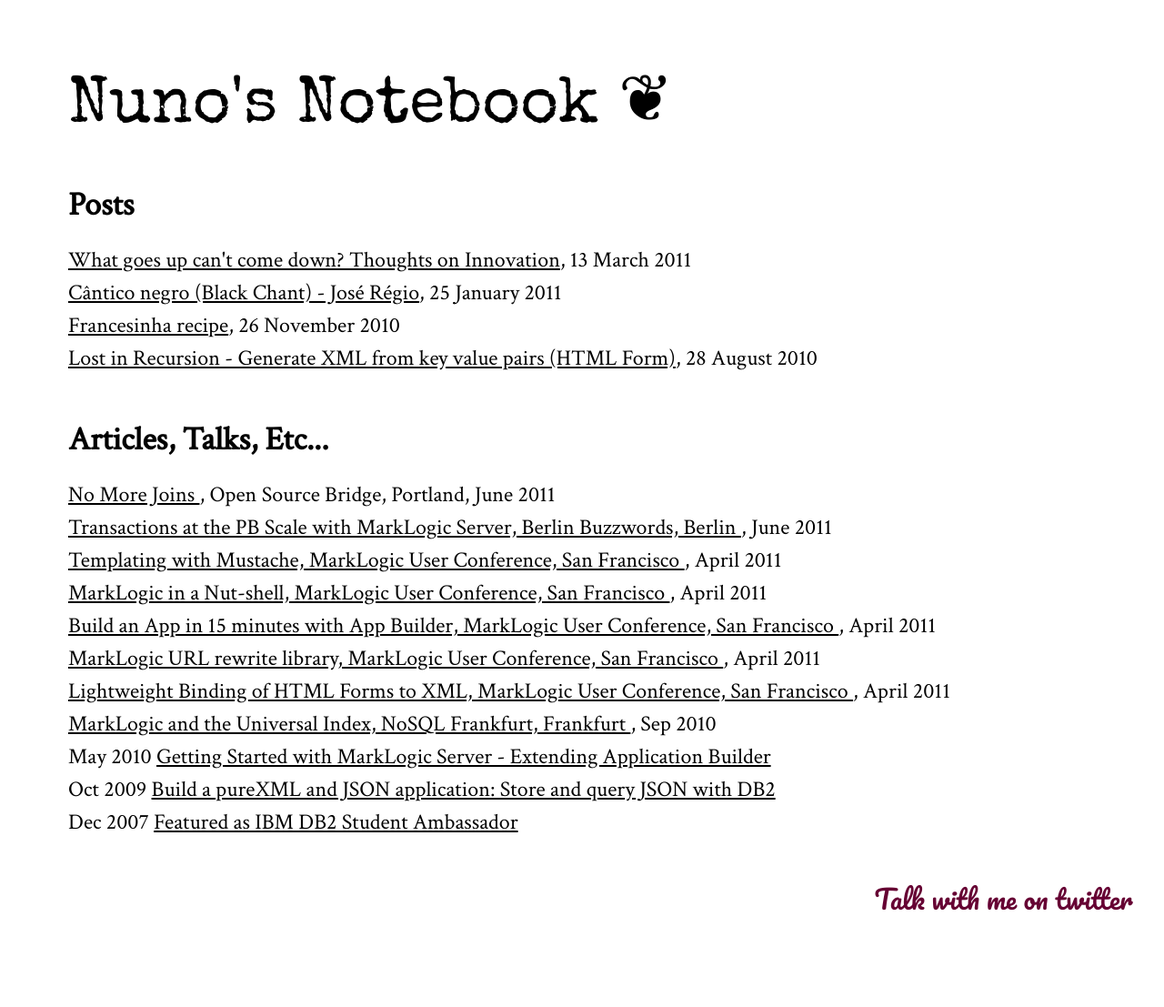
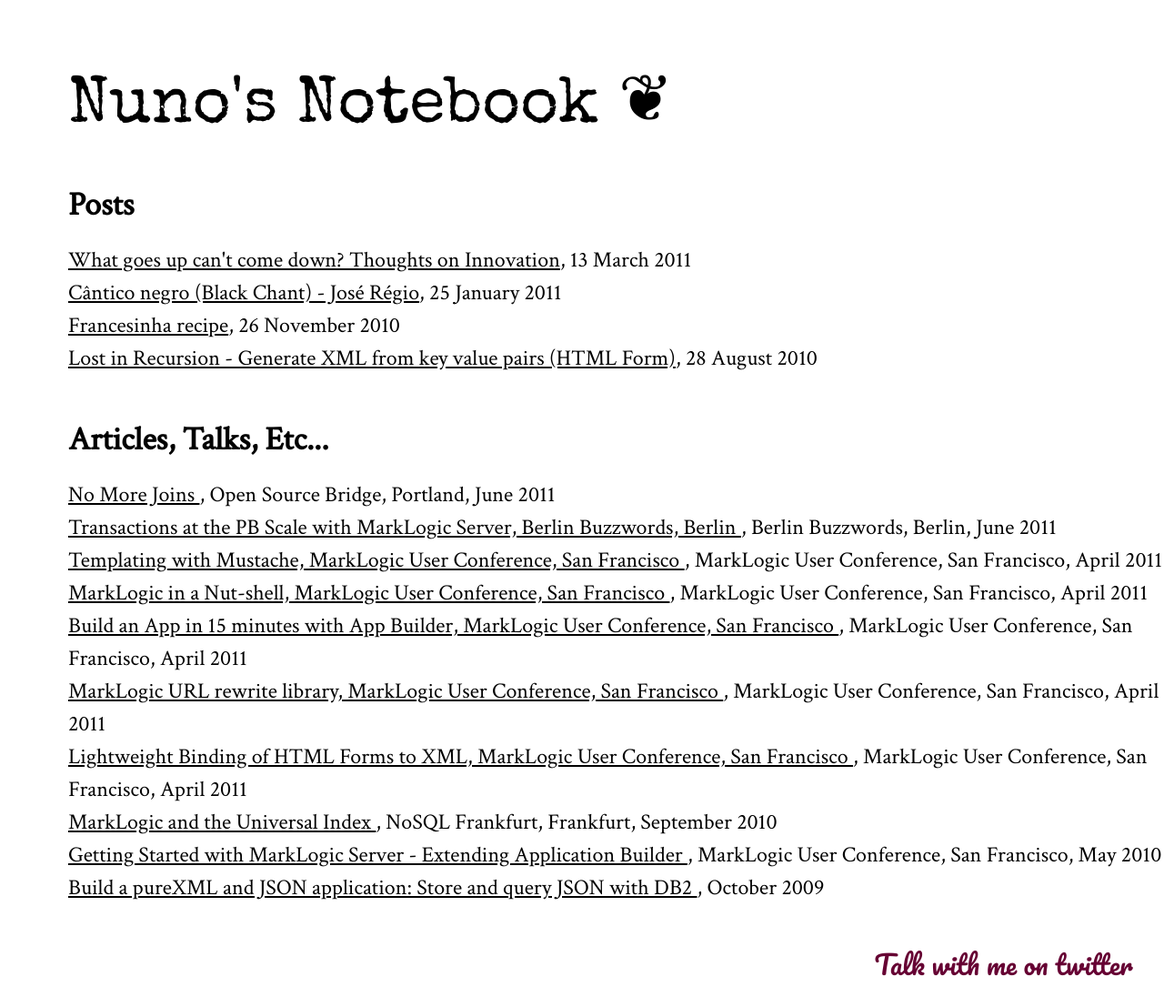
Before and after one commit to dscape/dscape.github.com, a Jekyll site: the page built from index.html, in a window 1280 px wide. Shown: the whole page at 91% size. Built offline with Jekyll 4.4.1, drawn with Linux system fonts in a browser that asks for light colours; Markdown is read by kramdown in place of the engine named in the settings; before the commit the page ends 1035 px from its top, so only the background shows below that.

Commit message:
check style partial

```diff
--- a/index.html
+++ b/index.html
@@ -14,45 +14,54 @@
     <li>
       <a href="http://opensourcebridge.org/sessions/524">
         No More Joins
-      </a>, <span> Open Source Bridge</span>, <span>Portland</span>,
+      </a>, <span>Open Source Bridge</span>, <span>Portland</span>,
       <span>June 2011</span>
     </li>
     <li>
       <a href="http://berlinbuzzwords.de/content/acid-transactions-pb-scale-marklogic-server">
         Transactions at the PB Scale with MarkLogic Server, Berlin Buzzwords, Berlin
-      </a>, <span>June 2011</span>
+      </a>, <span>Berlin Buzzwords</span>, <span>Berlin</span>,
+        <span>June 2011</span>
     </li>
     <li>
-      <a href="http://developer.marklogic.com">
+      <a href="http://developer.marklogic.com/events/mluc11-labs-and-lounge-schedule#talks">
         Templating with Mustache, MarkLogic User Conference, San Francisco
-      </a>, <span>April 2011</span></li>
-    <li>
-      <a href="http://developer.marklogic.com">
-        MarkLogic in a Nut-shell, MarkLogic User Conference, San Francisco
-      </a>, <span>April 2011</span>
+      </a>, <span>MarkLogic User Conference</span>, <span>San Francisco</span>, <span>April 2011</span>
     </li>
     <li>
-      <a href="http://developer.marklogic.com">
-        Build an App in 15 minutes with App Builder, MarkLogic User Conference, San Francisco
-      </a>, <span>April 2011</span>
+      <a href="http://developer.marklogic.com/events/mluc11-labs-and-lounge-schedule#talks">
+        MarkLogic in a Nut-shell, MarkLogic User Conference, San Francisco
+      </a>, <span>MarkLogic User Conference</span>, <span>San Francisco</span>, <span>April 2011</span>
     </li>
     <li>
-      <a href="http://developer.marklogic.com">
-        MarkLogic URL rewrite library, MarkLogic User Conference, San Francisco
-      </a>, <span>April 2011</span>
+      <a href="http://developer.marklogic.com/events/mluc11-labs-and-lounge-schedule#talks">
+        Build an App in 15 minutes with App Builder, MarkLogic User Conference, San Francisco
+      </a>, <span>MarkLogic User Conference</span>, <span>San Francisco</span>, <span>April 2011</span>
     </li>
     <li>
-      <a href="http://developer.marklogic.com">
+      <a href="http://developer.marklogic.com/events/mluc11-labs-and-lounge-schedule#talks">
+        MarkLogic URL rewrite library, MarkLogic User Conference, San Francisco
+      </a>, <span>MarkLogic User Conference</span>, <span>San Francisco</span>, <span>April 2011</span>
+    </li>
+    <li>
+      <a href="http://developer.marklogic.com/events/mluc11-labs-and-lounge-schedule#talks">
         Lightweight Binding of HTML Forms to XML, MarkLogic User Conference, San Francisco
-      </a>, <span>April 2011</span>
+      </a>, <span>MarkLogic User Conference</span>, <span>San Francisco</span>, <span>April 2011</span>
     </li>
     <li>
       <a href="http://speakerrate.com/talks/4590-marklogic-and-the-universal-index">
-        MarkLogic and the Universal Index, NoSQL Frankfurt, Frankfurt
-      </a>, <span>Sep 2010</span>
+        MarkLogic and the Universal Index
+      </a>, <span>NoSQL Frankfurt</span>, <span>Frankfurt</span>, <span>September 2010</span>
     </li>
-    <li><span>May 2010</span> <a href="http://speakerrate.com/talks/3148-getting-started-with-marklogic-server-extending-application-builder">Getting Started with MarkLogic Server - Extending Application Builder</a></li>
-    <li><span>Oct 2009</span> <a href="http://www.ibm.com/developerworks/xml/library/x-db2JSONpt1/index.html">Build a pureXML and JSON application: Store and query JSON with DB2</a></li>
-    <li><span>Dec 2007</span> <a href="http://www-01.ibm.com/software/data/db2/express/students_amb.html#6">Featured as IBM DB2 Student Ambassador</a></li>
+    <li>
+      <a href="http://speakerrate.com/talks/3148-getting-started-with-marklogic-server-extending-application-builder">
+        Getting Started with MarkLogic Server - Extending Application Builder
+      </a>, <span>MarkLogic User Conference</span>, <span>San Francisco</span>, <span>May 2010</span>
+    </li>
+    <li>
+      <a href="http://www.ibm.com/developerworks/xml/library/x-db2JSONpt1/index.html">
+        Build a pureXML and JSON application: Store and query JSON with DB2
+      </a>, <span>October 2009</span>
+    </li>
   </ul>
 </div>
```
